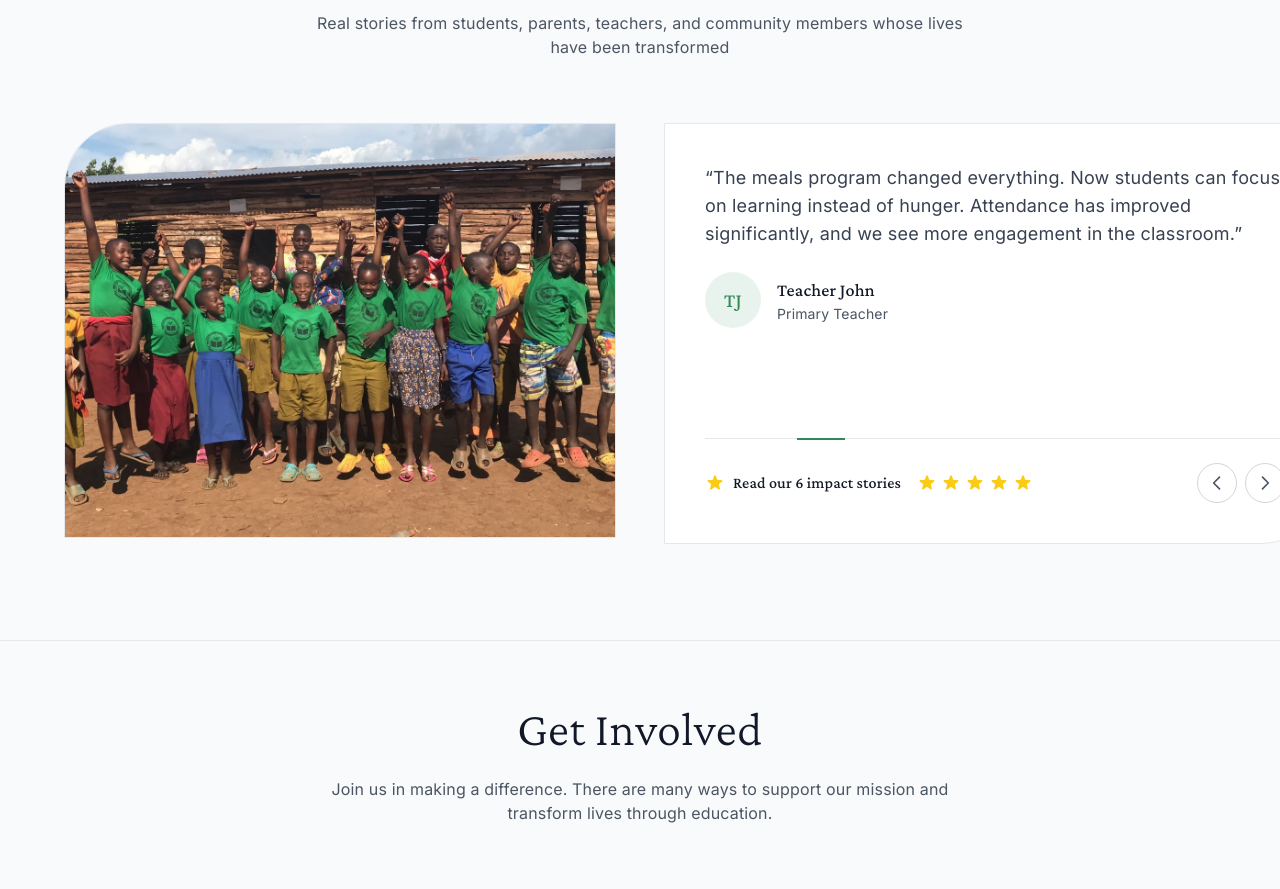
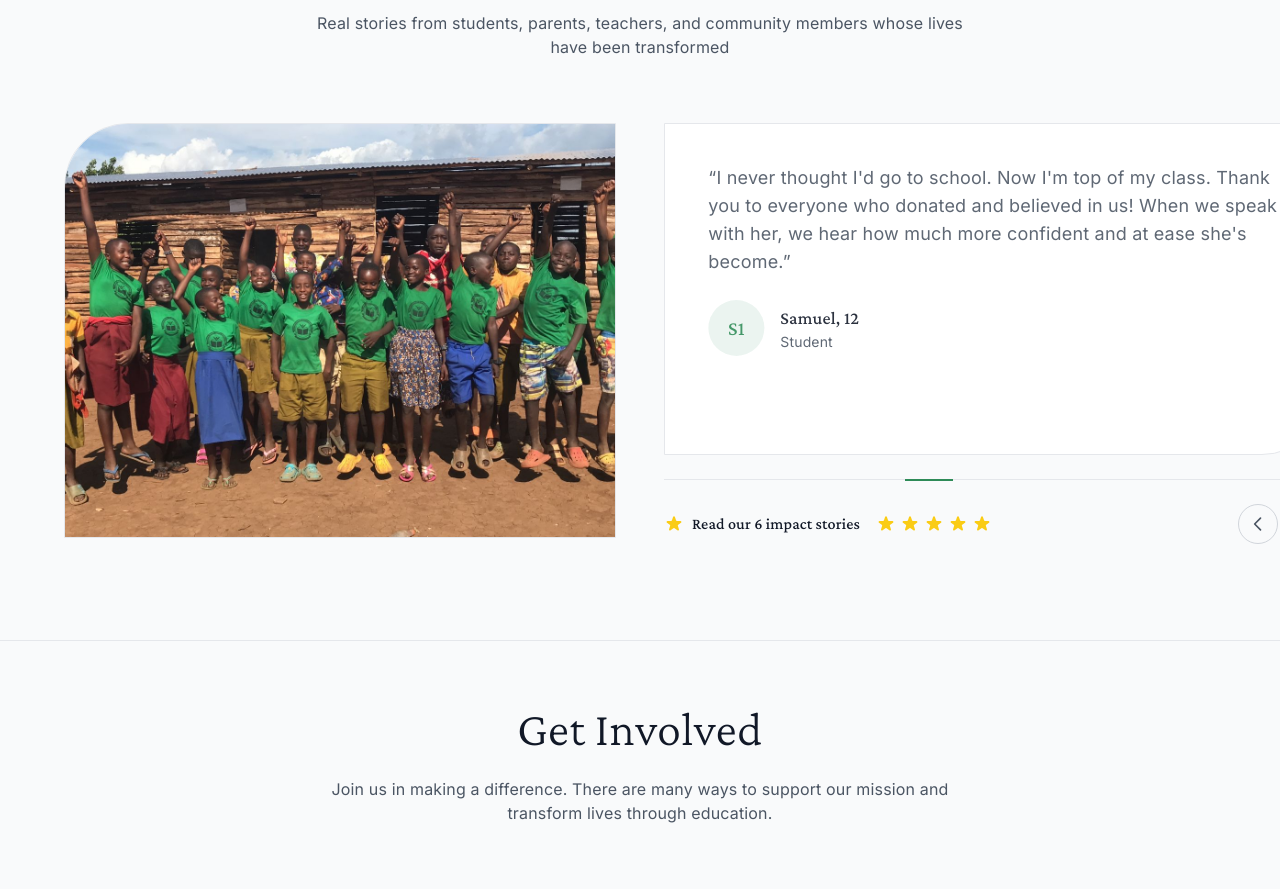
Before and after one commit to JasperSchools/jasperschools, a Next.js app: page / in a window 1280 px wide. Shown: the part 2874-3763 px from the top of the page. Built offline with nearby package versions, Linux system fonts and the light colour scheme.

Commit message:
minor ui updates

```diff
--- a/src/app/page.tsx
+++ b/src/app/page.tsx
@@ -302,20 +302,20 @@ function StoriesOfImpact() {
     setCurrentStoryIndex((prev) => (prev + 1) % stories.length)
     // Pause auto-play when user manually navigates
     setIsAutoPlayPaused(true)
-    // Resume auto-play after 5 seconds
+    // Resume auto-play after 3 seconds
     setTimeout(() => {
       setIsAutoPlayPaused(false)
-    }, 5000)
+    }, 3000)
   }
 
   const prevStory = () => {
     setCurrentStoryIndex((prev) => (prev - 1 + stories.length) % stories.length)
     // Pause auto-play when user manually navigates
     setIsAutoPlayPaused(true)
-    // Resume auto-play after 5 seconds
+    // Resume auto-play after 3 seconds
     setTimeout(() => {
       setIsAutoPlayPaused(false)
-    }, 5000)
+    }, 3000)
   }
 
   // Auto-advance carousel
@@ -324,7 +324,7 @@ function StoriesOfImpact() {
 
     const interval = setInterval(() => {
       setCurrentStoryIndex((prev) => (prev + 1) % stories.length)
-    }, 5000) // Change story every 5 seconds
+    }, 3000) // Change story every 3 seconds
 
     return () => clearInterval(interval)
   }, [isInView, isAutoPlayPaused, stories.length])
@@ -371,11 +371,12 @@ function StoriesOfImpact() {
             initial={{ opacity: 0, x: 30 }}
             animate={isInView ? { opacity: 1, x: 0 } : { opacity: 0, x: 30 }}
             transition={{ duration: 0.6, delay: 0.3 }}
-            className="w-full lg:w-[120%] order-1 lg:order-2"
+            className="w-full lg:w-[120%] order-1 lg:order-2 flex flex-col gap-4 sm:gap-6"
           >
-            <div className="bg-white rounded-br-[2rem] sm:rounded-br-[3rem] lg:rounded-br-[4rem] p-5 sm:p-6 lg:p-8 xl:p-10 border border-gray-200 h-full flex flex-col">
+            {/* Review Content Card with Curved Border */}
+            <div className="bg-white rounded-br-[2rem] sm:rounded-br-[3rem] lg:rounded-br-[4rem] p-5 sm:p-6 lg:p-8 xl:p-10 border border-gray-200 flex flex-col">
               {/* Testimonial Content */}
-              <div className="flex-grow mb-4 sm:mb-6 relative overflow-hidden min-h-[200px] sm:min-h-[250px]">
+              <div className="flex-grow relative overflow-hidden min-h-[200px] sm:min-h-[250px]">
                 <AnimatePresence mode="wait">
                   <motion.div
                     key={currentStoryIndex}
@@ -384,7 +385,7 @@ function StoriesOfImpact() {
                     exit={{ opacity: 0, x: -30 }}
                     transition={{ duration: 0.4, ease: [0.22, 1, 0.36, 1] }}
                   >
-                    <blockquote className="text-sm sm:text-base lg:text-lg text-gray-700 font-paragraph leading-relaxed mb-4 sm:mb-6">
+                    <blockquote className="text-sm sm:text-base lg:text-lg text-gray-600 font-paragraph leading-relaxed mb-4 sm:mb-6">
                       &ldquo;{currentStory.quote}&rdquo;
                     </blockquote>
 
@@ -406,8 +407,9 @@ function StoriesOfImpact() {
                   </motion.div>
                 </AnimatePresence>
               </div>
+            </div>
 
-              {/* Review Summary with Navigation */}
+            {/* Review Summary with Navigation - Separate from review card */}
             <div className="pt-4 sm:pt-6 border-t border-gray-200 relative">
               {/* Progress Indicator - Green dash on the border line */}
               <motion.div
@@ -439,23 +441,22 @@ function StoriesOfImpact() {
                 <div className="flex items-center gap-2 self-end sm:self-auto">
                   <button
                     onClick={prevStory}
-                      className="w-9 h-9 sm:w-10 sm:h-10 rounded-full border border-gray-300 hover:border-school-green hover:bg-school-green/10 active:bg-school-green/20 flex items-center justify-center transition-all duration-300 touch-manipulation"
+                    className="group w-9 h-9 sm:w-10 sm:h-10 rounded-full border border-gray-300 hover:border-school-green hover:bg-school-green text-gray-600 hover:text-white flex items-center justify-center transition-all duration-300 touch-manipulation"
                     aria-label="Previous story"
                   >
-                      <svg className="w-4 h-4 sm:w-5 sm:h-5 text-gray-600" fill="none" stroke="currentColor" viewBox="0 0 24 24">
+                    <svg className="w-4 h-4 sm:w-5 sm:h-5" fill="none" stroke="currentColor" viewBox="0 0 24 24">
                       <path strokeLinecap="round" strokeLinejoin="round" strokeWidth={2} d="M15 19l-7-7 7-7" />
                     </svg>
                   </button>
                   <button
                     onClick={nextStory}
-                      className="w-9 h-9 sm:w-10 sm:h-10 rounded-full border border-gray-300 hover:border-school-green hover:bg-school-green/10 active:bg-school-green/20 flex items-center justify-center transition-all duration-300 touch-manipulation"
+                    className="group w-9 h-9 sm:w-10 sm:h-10 rounded-full border border-gray-300 hover:border-school-green hover:bg-school-green text-gray-600 hover:text-white flex items-center justify-center transition-all duration-300 touch-manipulation"
                     aria-label="Next story"
                   >
-                      <svg className="w-4 h-4 sm:w-5 sm:h-5 text-gray-600" fill="none" stroke="currentColor" viewBox="0 0 24 24">
+                    <svg className="w-4 h-4 sm:w-5 sm:h-5" fill="none" stroke="currentColor" viewBox="0 0 24 24">
                       <path strokeLinecap="round" strokeLinejoin="round" strokeWidth={2} d="M9 5l7 7-7 7" />
                     </svg>
                   </button>
-                  </div>
                 </div>
               </div>
             </div>
```
Lines whose indentation alone changed are shown as unchanged.
